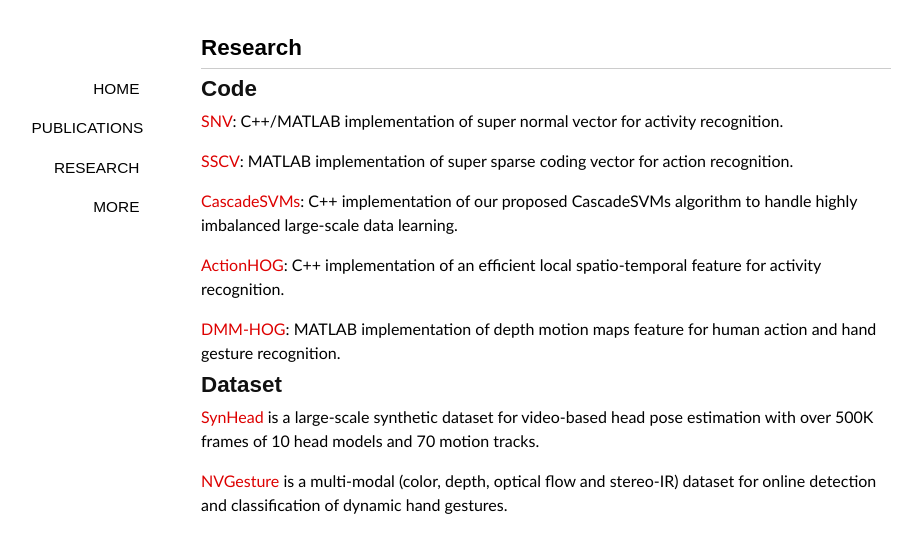
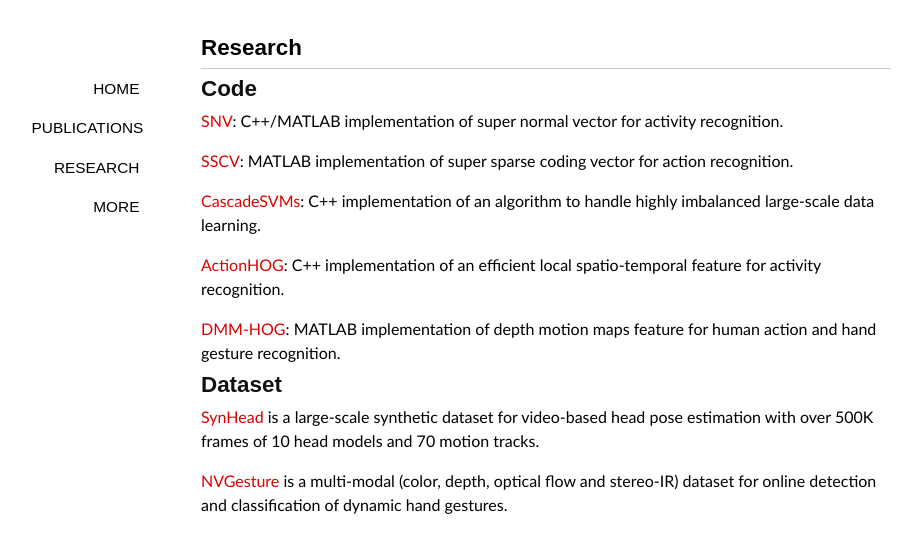
Before and after one commit to xiaodongyang/xiaodongyang.github.io, a Jekyll site: the page built from research/index.md, in a window 1280 px wide. Shown: the top 553 px of the page, without its empty margins (94-1001 px from the left). Built offline with Jekyll 4.4.1, drawn with Linux system fonts in a browser that asks for light colours; some web fonts are replaced.

Commit message:
Update index.md

```diff
--- a/research/index.md
+++ b/research/index.md
@@ -10,7 +10,7 @@ comments: no
 
 [SSCV](https://github.com/xiaodongyang/SSCV): MATLAB implementation of super sparse coding vector for action recognition.
 
-[CascadeSVMs](https://github.com/xiaodongyang/CascadeSVMs): C++ implementation of our proposed CascadeSVMs algorithm to handle highly imbalanced large-scale data learning.
+[CascadeSVMs](https://github.com/xiaodongyang/CascadeSVMs): C++ implementation of an algorithm to handle highly imbalanced large-scale data learning.
 
 [ActionHOG](https://github.com/xiaodongyang/ActionHOG): C++ implementation of an efficient local spatio-temporal feature for activity recognition.
 
```
